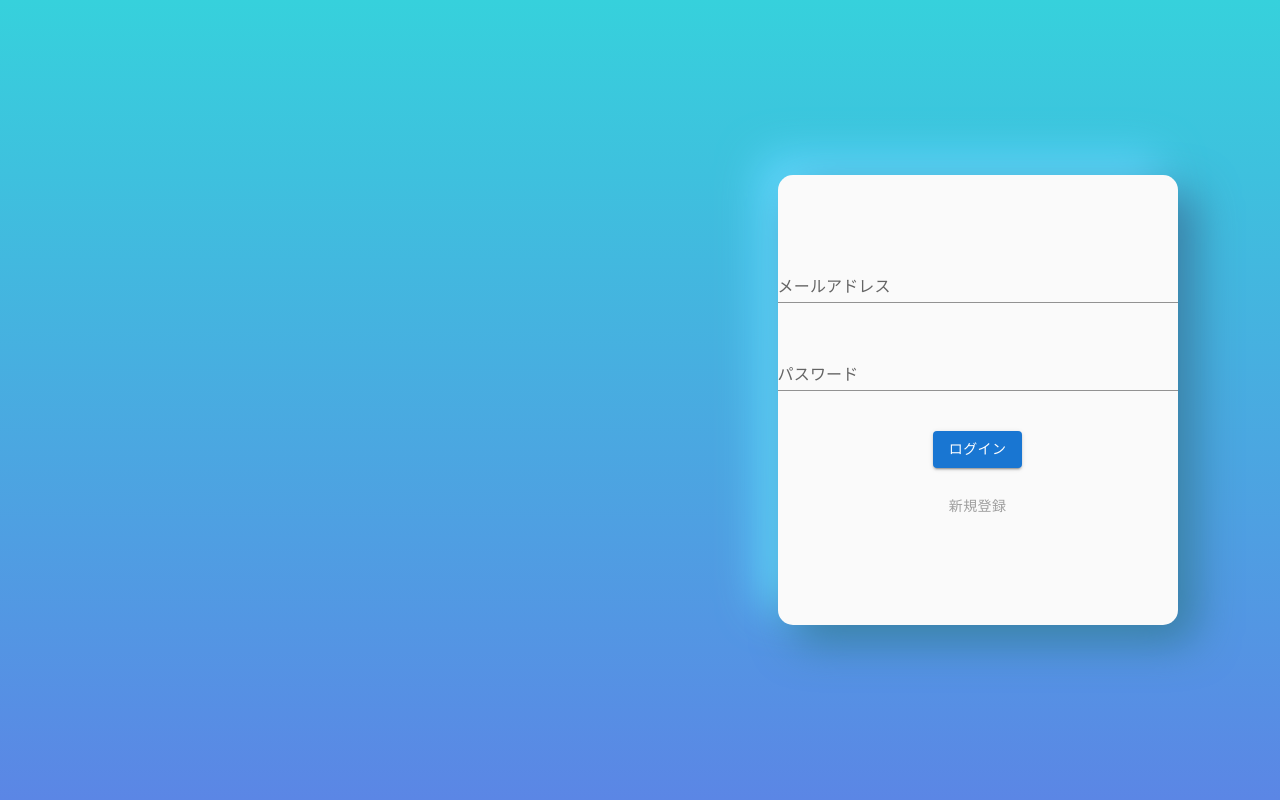
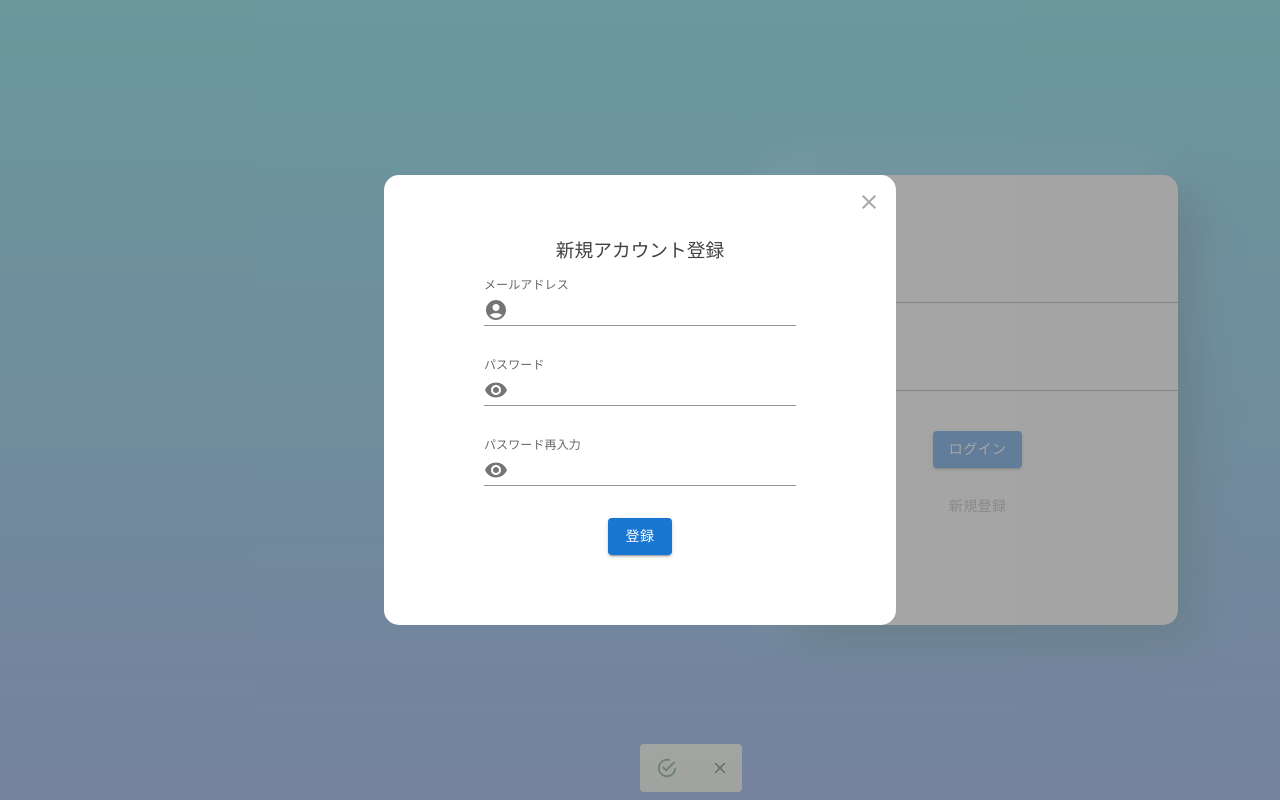
Before and after one commit to yusuke-rakus/MoneyHook, a React (Create React App) app in the folder moneylog-ui/: page /login in a window 1280 px wide. Both pictures are taken after a click on the button "新規登録". Built offline with nearby package versions, Linux system fonts and the light colour scheme.

Commit message:
新規登録画面作成

```diff
--- /dev/null
+++ b/moneylog-ui/src/components/components_CSS/window_CSS/SignUpWindow.css
@@ -0,0 +1,25 @@
+.signupWindow {
+  position: fixed;
+  inset: 0;
+  margin: auto;
+  width: 40%;
+  min-width: 500px;
+  max-width: 700px;
+  min-height: 450px;
+  max-height: 400px;
+  background-color: #ffffff;
+  padding: 20px 100px;
+  text-align: center;
+  display: relative;
+  border-radius: 15px;
+}
+
+.signupTitle {
+  padding-top: 40px;
+  color: #424242;
+  font-weight: lighter;
+}
+
+.showIcon :hover {
+  cursor: pointer;
+}
--- /dev/null
+++ b/moneylog-ui/src/components/window/SignUpWindow.jsx
@@ -0,0 +1,157 @@
+import React from "react";
+import "../components_CSS/window_CSS/SignUpWindow.css";
+import InputAdornment from "@mui/material/InputAdornment";
+import TextField from "@mui/material/TextField";
+import AccountCircle from "@mui/icons-material/AccountCircle";
+import CloseIcon from "@mui/icons-material/Close";
+import { Button, CircularProgress } from "@mui/material";
+import { useState } from "react";
+import VisibilityIcon from "@mui/icons-material/Visibility";
+import VisibilityOffIcon from "@mui/icons-material/VisibilityOff";
+
+const SignUpWindow = (props) => {
+  const { setWindow } = props;
+  const [isLoading, setLoading] = useState(false);
+  const [newAccount, setNewAccount] = useState({
+    email: "",
+    password: "",
+    checkPassword: "",
+  });
+  const [showPassword, setShowPassword] = useState({
+    password: false,
+    checkPassword: false,
+  });
+
+  const [labels, setLabels] = useState({
+    email: { message: "メールアドレス", status: false },
+    password: { message: "パスワード", status: false },
+    checkPassword: { message: "パスワード再入力", status: false },
+  });
+
+  const closeWindow = () => {
+    setWindow(false);
+  };
+
+  const signUp = () => {
+    console.log(newAccount);
+    setLabels({
+      email: { message: "エラー", status: true },
+      password: { message: "エラー", status: true },
+      checkPassword: { message: "エラー", status: true },
+    });
+  };
+
+  return (
+    <div className="signupWindow">
+      <CloseIcon
+        onClick={closeWindow}
+        style={{ cursor: "pointer", color: "#a9a9a9" }}
+        className="close-button"
+      />
+      <h3 className="signupTitle">新規アカウント登録</h3>
+
+      <TextField
+        error={labels.email.status}
+        id="input-with-icon-textfield"
+        label={labels.email.message}
+        fullWidth={true}
+        value={newAccount.email}
+        onChange={(e) =>
+          setNewAccount({ ...newAccount, email: e.target.value })
+        }
+        InputProps={{
+          startAdornment: (
+            <InputAdornment position="start">
+              <AccountCircle />
+            </InputAdornment>
+          ),
+        }}
+        sx={{ marginY: 2 }}
+        variant="standard"
+        autoComplete="off"
+      />
+
+      <TextField
+        error={labels.password.status}
+        id="standard-basic"
+        variant="standard"
+        autoComplete="off"
+        label={labels.password.message}
+        value={newAccount.password}
+        type={showPassword.password ? "text" : "password"}
+        onChange={(e) =>
+          setNewAccount({ ...newAccount, password: e.target.value })
+        }
+        InputProps={{
+          startAdornment: (
+            <InputAdornment
+              onClick={() =>
+                setShowPassword({
+                  ...showPassword,
+                  password: !showPassword.password,
+                })
+              }
+              className="showIcon"
+              position="start"
+            >
+              {showPassword.password ? (
+                <VisibilityOffIcon />
+              ) : (
+                <VisibilityIcon />
+              )}
+            </InputAdornment>
+          ),
+        }}
+        sx={{ marginY: 2 }}
+        fullWidth={true}
+      />
+
+      <TextField
+        error={labels.checkPassword.status}
+        id="standard-basic"
+        variant="standard"
+        autoComplete="off"
+        label={labels.checkPassword.message}
+        value={newAccount.checkPassword}
+        type={showPassword.checkPassword ? "text" : "password"}
+        onChange={(e) =>
+          setNewAccount({ ...newAccount, checkPassword: e.target.value })
+        }
+        InputProps={{
+          startAdornment: (
+            <InputAdornment
+              onClick={() =>
+                setShowPassword({
+                  ...showPassword,
+                  checkPassword: !showPassword.checkPassword,
+                })
+              }
+              className="showIcon"
+              position="start"
+            >
+              {showPassword.checkPassword ? (
+                <VisibilityOffIcon />
+              ) : (
+                <VisibilityIcon />
+              )}
+            </InputAdornment>
+          ),
+        }}
+        sx={{ marginY: 2 }}
+        fullWidth={true}
+      />
+
+      {/* 登録ボタン */}
+      <Button
+        onClick={signUp}
+        variant="contained"
+        disabled={isLoading}
+        sx={{ marginY: 2 }}
+      >
+        {isLoading ? <CircularProgress size={20} /> : "登録"}
+      </Button>
+    </div>
+  );
+};
+
+export default SignUpWindow;
--- a/moneylog-ui/src/page/Login.jsx
+++ b/moneylog-ui/src/page/Login.jsx
@@ -1,3 +1,13 @@
+import React from "react";
+import { useState } from "react";
+/** CSS */
+import "./page_CSS/Login.css";
+/** 自作コンポーネント */
+import SignUpWindow from "../components/window/SignUpWindow";
+import BlurView from "../components/window/BlurView";
+/** 外部コンポーネント */
+import CloseIcon from "@mui/icons-material/Close";
+import { CSSTransition } from "react-transition-group";
 import {
   Alert,
   Button,
@@ -6,19 +16,16 @@ import {
   IconButton,
   TextField,
 } from "@mui/material";
-import React from "react";
-import { useState } from "react";
-import "./page_CSS/Login.css";
-import CloseIcon from "@mui/icons-material/Close";
 
 const Login = () => {
   const [loginForm, setLoginForm] = useState({});
   const [isLoading, setLoading] = useState(false);
   const [banner, setBanner] = useState({
-    banner: false,
+    banner: true,
     bannerMessage: "",
     bannerType: "success",
   });
+  const [window, setWindow] = useState(false);
 
   /** API関連 */
   const rootURI = "http://localhost:8080";
@@ -94,15 +101,16 @@ const Login = () => {
 
         {/* 新規登録 */}
         <Button
-          //   onClick={registerUser}
+          onClick={() => setWindow(true)}
           disabled={isLoading}
           sx={{ color: "#9e9e9e", marginTop: "20px" }}
         >
           新規登録
         </Button>
+      </div>
 
       {/* バーナー */}
-        <div className="bannerArea">
+      <div className="banner">
         <Collapse in={banner.banner}>
           <Alert
             severity={banner.bannerType}
@@ -118,13 +126,25 @@ const Login = () => {
                 <CloseIcon fontSize="inherit" />
               </IconButton>
             }
-              sx={{ mb: 2 }}
+            sx={{
+              mb: 1,
+            }}
           >
             {banner.bannerMessage}
           </Alert>
         </Collapse>
       </div>
-      </div>
+
+      {/* 取引追加画面 */}
+      <BlurView status={window} setStatus={setWindow} />
+      <CSSTransition
+        in={window}
+        timeout={200}
+        unmountOnExit
+        classNames="Modal-show"
+      >
+        <SignUpWindow setWindow={setWindow} />
+      </CSSTransition>
     </div>
   );
 };
--- a/moneylog-ui/src/page/page_CSS/Login.css
+++ b/moneylog-ui/src/page/page_CSS/Login.css
@@ -2,11 +2,11 @@
   width: 100%;
   height: 100%;
   padding: 8%;
-  background-color: faffff;
   background: linear-gradient(#36d1dc, #5b86e5);
   display: flex;
   justify-content: end;
   align-items: center;
+  position: relative;
 }
 
 .inputWindow {
@@ -28,3 +28,9 @@
 .inputArea :first-child {
   margin-top: 40px;
 }
+
+.banner {
+  position: fixed;
+  bottom: 0;
+  left: 50%;
+}
```
Lines whose indentation alone changed are shown as unchanged.
